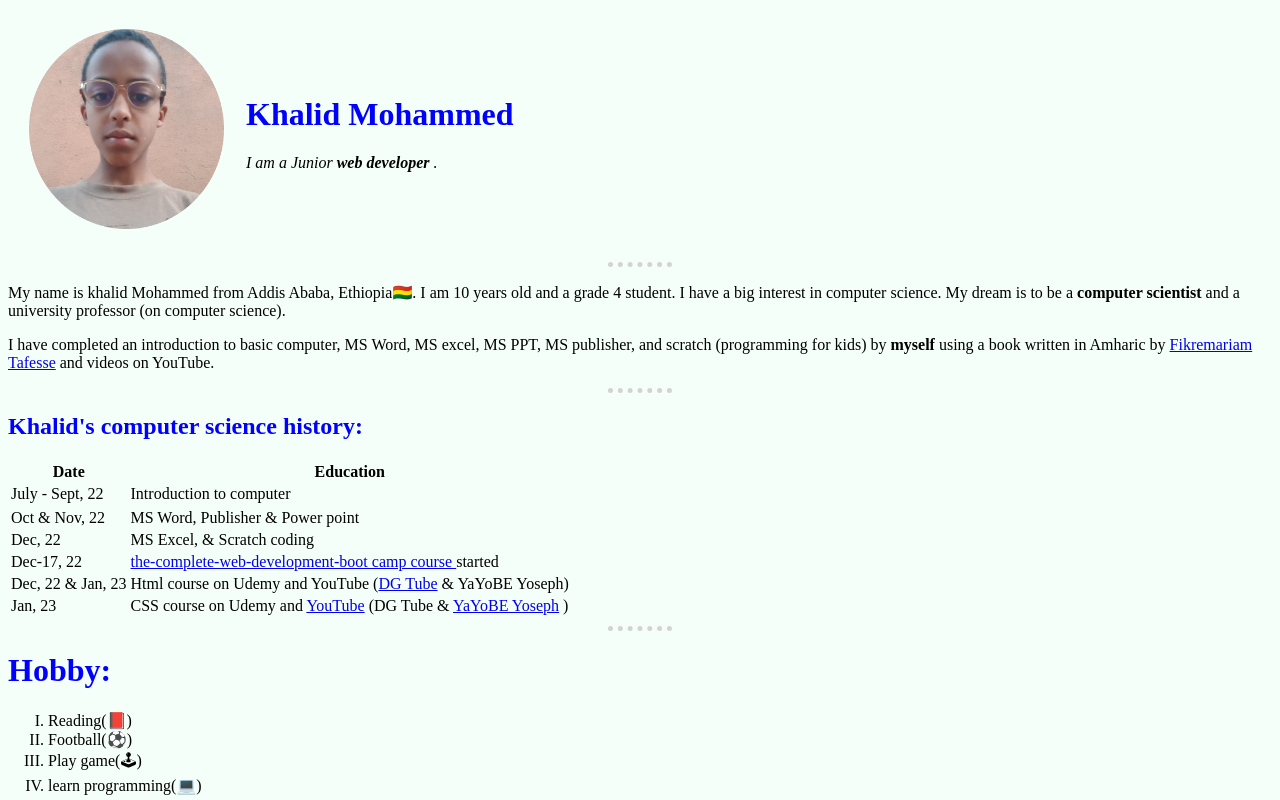
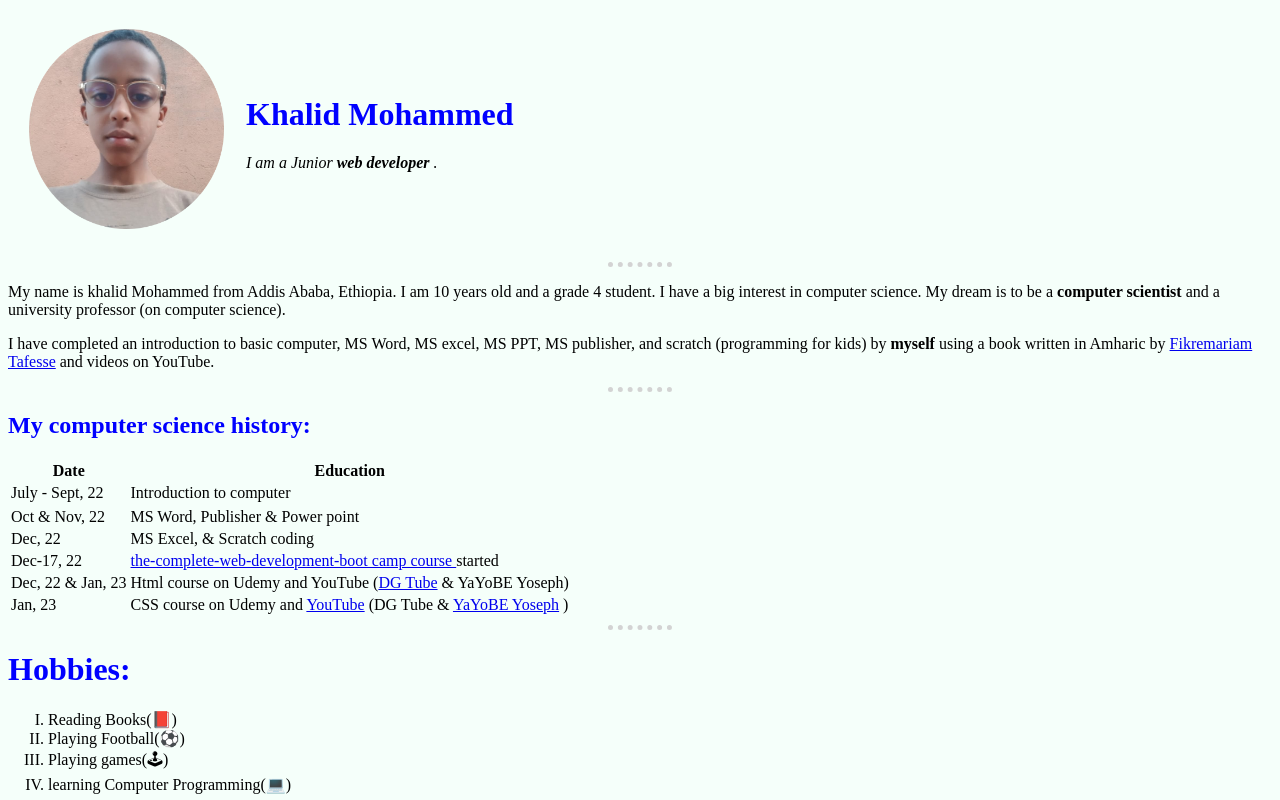
Before and after one commit to khalidmohammedet/CV, a plain HTML site: page index.html in a window 1280 px wide. Shown: the top 800 px of the page. Drawn offline with Linux system fonts and the light colour scheme.

Commit message:
Update index.html

```diff
--- a/index.html
+++ b/index.html
@@ -23,7 +23,7 @@
         </tr>
     </table>
     <hr>
-<p>My name is khalid Mohammed from Addis Ababa, Ethiopia🇧🇴.
+<p>My name is khalid Mohammed from Addis Ababa, Ethiopia.
    I am 10 years old and a grade 4 student.
    I have a big interest in computer science.
    My dream is to be a <b>computer scientist</b> and a university professor
@@ -31,7 +31,7 @@
 </p>
 <p>I have completed an introduction to basic computer, MS Word, MS excel, MS PPT, MS publisher, and scratch (programming for kids) by <b>myself</b> using a book written in Amharic by <a href="https://www.mereb.shop/rs/?prodet=true&pid=41005876&vid=73">Fikremariam Tafesse</a>  and videos on YouTube.</p>
 <hr>
-<h2>Khalid's computer science history:</h2>
+<h2>My computer science history:</h2>
 <table>
     <thead>
     <tr>
@@ -69,12 +69,12 @@
     </tbody>
 </table>
 <hr>
-   <h1>Hobby:</h1>
+   <h1>Hobbies:</h1>
     <ol type="I">
-        <li>Reading(📕)</li>
-        <li>Football(⚽️)</li>
-        <li>Play game(🕹)</li>
-        <li>learn programming(💻)</li>
+        <li>Reading Books(📕)</li>
+        <li>Playing Football(⚽️)</li>
+        <li>Playing games(🕹)</li>
+        <li>learning Computer Programming(💻)</li>
     </ol>
     <h1>Skills:</h1>
     <table cellspacing="10">
```
